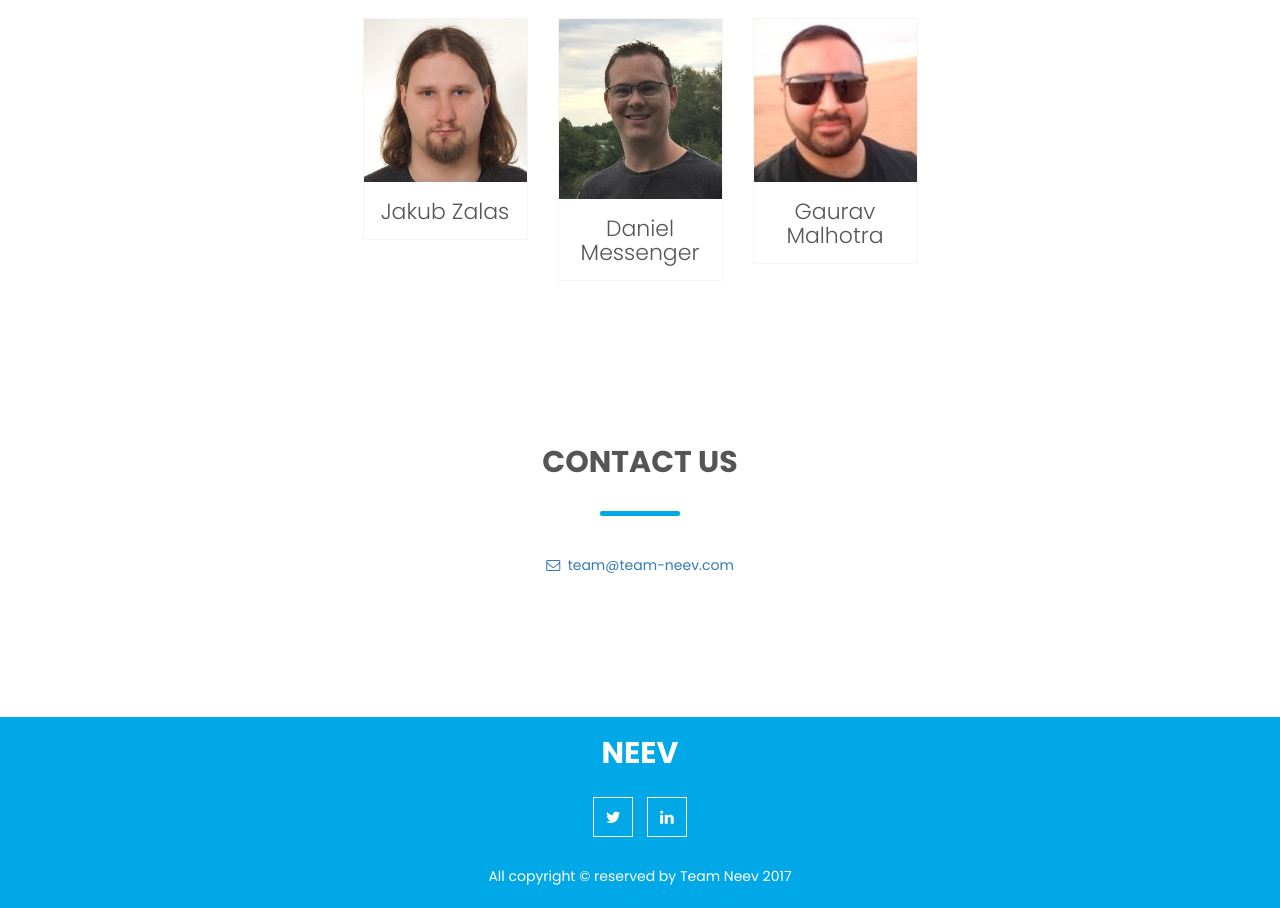
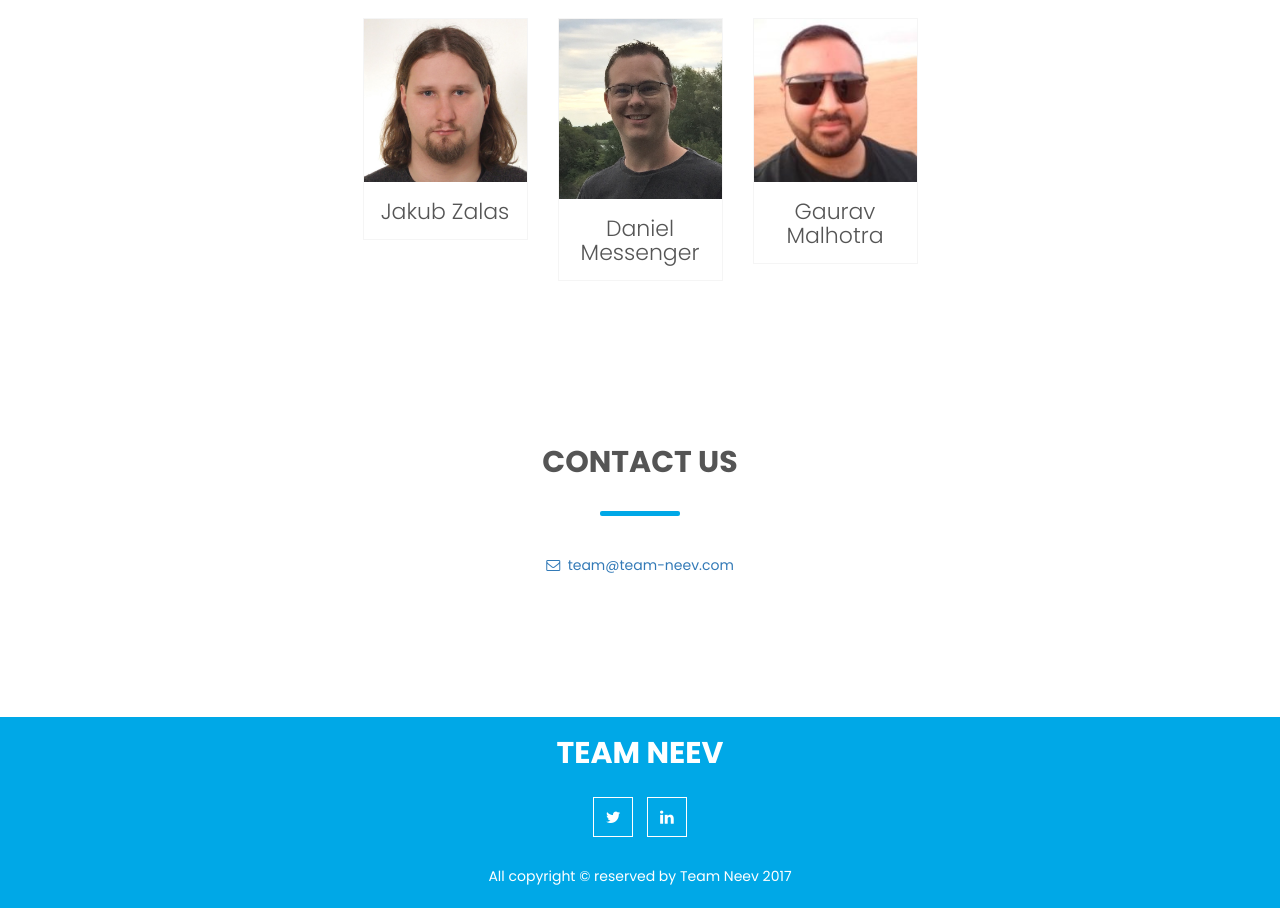
Before and after one commit to team-neev/team-neev.github.io, a plain HTML site: page index.html in a window 1280 px wide. Shown: the part 2837-3745 px from the top of the page. Drawn offline with Linux system fonts and the light colour scheme; some packages are replaced by stand-ins of ours.

Commit message:
Neev => Team Neev

```diff
--- a/index.html
+++ b/index.html
@@ -385,7 +385,7 @@
         		<div class="row">
         			<div class="col-md-12 text-center">
         				<div class="logo">
-        					<h1><a href="index.html">Neev</a></h1>
+        					<h1><a href="index.html">Team Neev</a></h1>
         				</div>
         				<div class="social-media">
         					<a href="https://twitter.com/team_neev" target="_blank"><i class="fa fa-twitter"></i></a>
```
